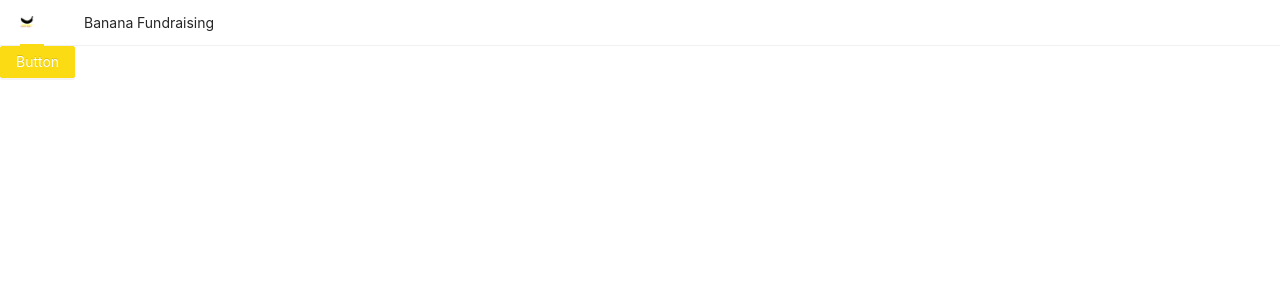
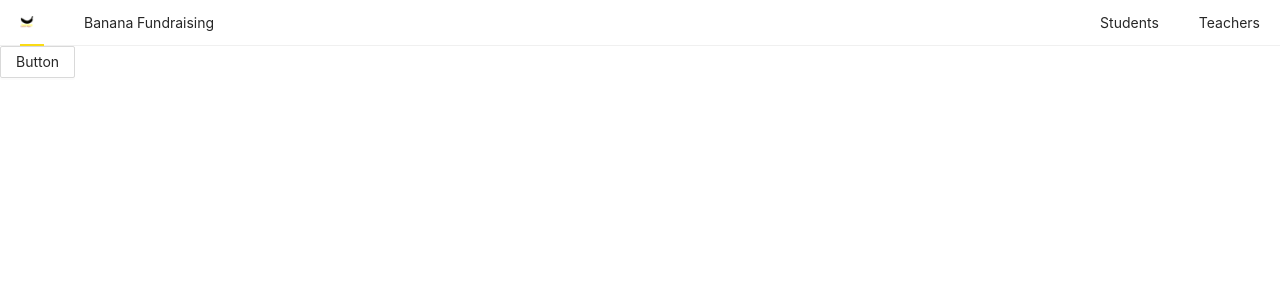
Before and after one commit to ChocolateLoverRaj/banana-fundraising, a Next.js app: page / in a window 1280 px wide. Shown: the top 300 px of the page. Built offline with nearby package versions, Linux system fonts and the light colour scheme.

Commit message:
Students / Teachers tabs

```diff
--- a/components/Header.jsx
+++ b/components/Header.jsx
@@ -1,6 +1,7 @@
 import { Menu } from "antd";
 import Image from "next/image";
 import Icon from "@ant-design/icons";
+import styles from "./Header.module.css";
 
 const Header = () => {
   return (
@@ -9,13 +10,14 @@ const Header = () => {
         key="logo"
         icon={
           <Icon
-            component={(props) => (
-              <Image src="/logo.png" height={14} width={14} />
-            )}
+            component={() => <Image src="/logo.png" height={14} width={14} />}
           />
         }
       />
       <Menu.Item key="name">Banana Fundraising</Menu.Item>
+      <Menu.Item key="space" className={styles.space} />
+      <Menu.Item key="students">Students</Menu.Item>
+      <Menu.Item key="teachers">Teachers</Menu.Item>
     </Menu>
   );
 };
--- /dev/null
+++ b/components/Header.module.css
@@ -0,0 +1,3 @@
+.space {
+  flex: 1 1 0;
+}
--- a/pages/_app.jsx
+++ b/pages/_app.jsx
@@ -5,10 +5,10 @@ const App = (props) => {
   const { Component, pageProps } = props;
 
   return (
-    <>
+    <div className="dark">
       <Header />
       <Component {...pageProps} />
-    </>
+    </div>
   );
 };
 
--- a/pages/index.jsx
+++ b/pages/index.jsx
@@ -3,7 +3,7 @@ import { Button } from "antd";
 const IndexPage = () => {
   return (
     <>
-      <Button type="primary">Button</Button>
+      <Button>Button</Button>
     </>
   );
 };
```
Also changed, not shown: 1 other file (tests, documents, lock files or other folders).
